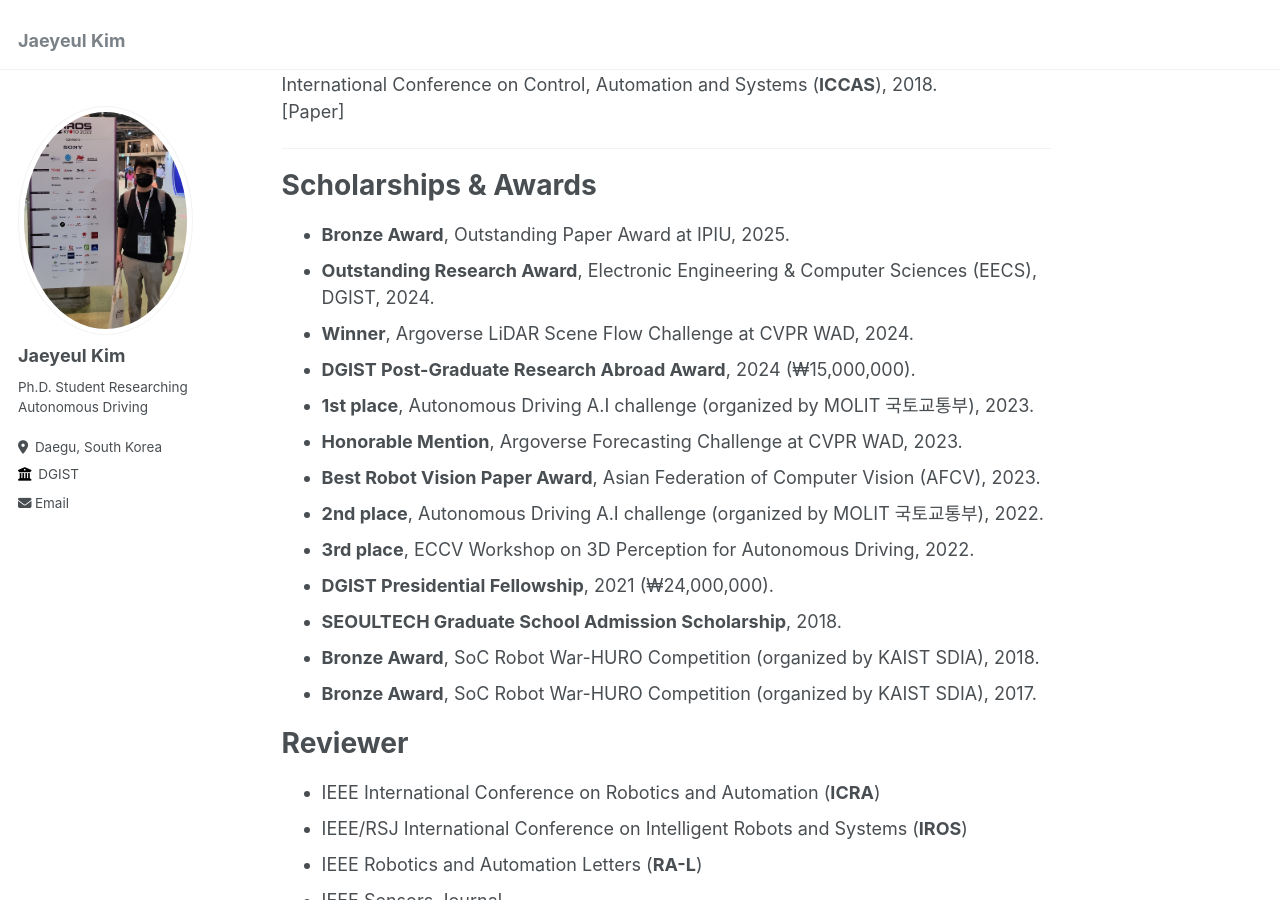
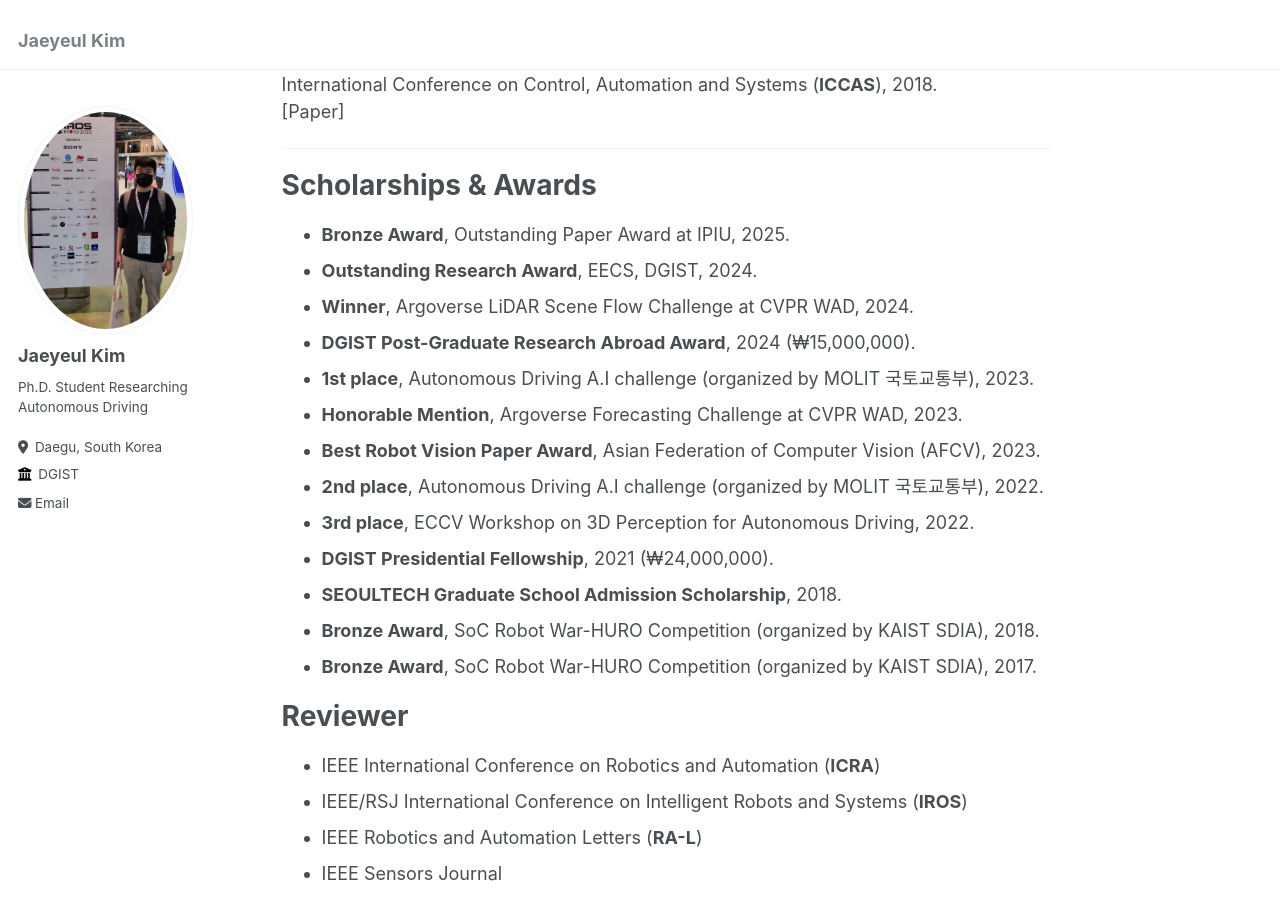
Before and after one commit to jykim94/jykim94.github.io, a Jekyll site: the page built from _pages/about.md, in a window 1280 px wide and 900 px high, scrolled down 5073 px. Built offline with Jekyll 4.4.1, drawn with Linux system fonts in a browser that asks for light colours.

Commit message:
Update homepage

```diff
--- a/_pages/about.md
+++ b/_pages/about.md
@@ -296,7 +296,7 @@ International Conference on Control, Automation and Systems (**ICCAS**), 2018.<b
 Scholarships & Awards
 ======
 - **Bronze Award**, Outstanding Paper Award at IPIU, 2025.
-- **Outstanding Research Award**, Electronic Engineering & Computer Sciences (EECS), DGIST, 2024.
+- **Outstanding Research Award**, EECS, DGIST, 2024.
 - **Winner**, Argoverse LiDAR Scene Flow Challenge at CVPR WAD, 2024.
 - **DGIST Post-Graduate Research Abroad Award**, 2024 (₩15,000,000).
 - **1st place**, Autonomous Driving A.I challenge (organized by MOLIT 국토교통부), 2023.
```
